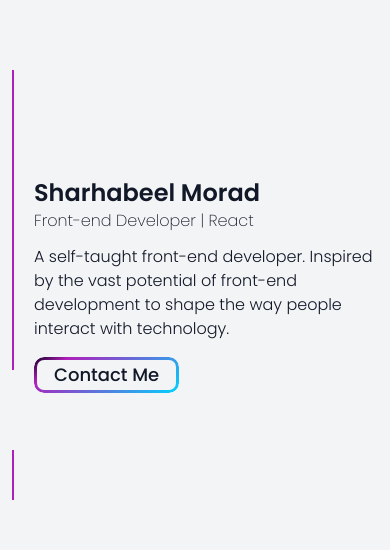
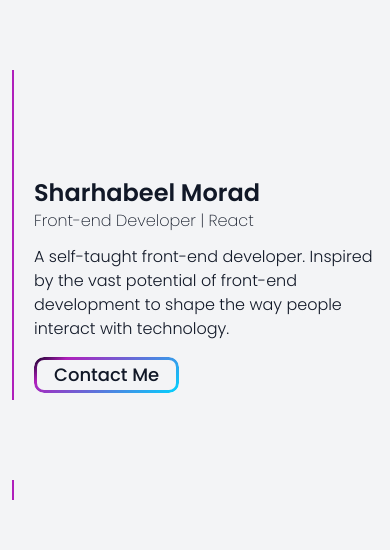
Before and after one commit to abelmorad/abel-morad, a React (Vite) app: page / in a window 390 px wide. Shown: the part 137-687 px from the top of the page. Built offline with nearby package versions, Linux system fonts and the light colour scheme.

Commit message:
Style: bg color change and opacity

```diff
--- a/src/index.css
+++ b/src/index.css
@@ -40,11 +40,11 @@
   left: 0;
   width: 100%;
   height: 0.15em;
-  background-color: #af1fbb;
+  background-color: #e003f2;
   opacity: 0;
   transition: opacity 300ms, transform 300ms;
 
-  opacity: 1;
+  opacity: 0;
   transform: translate3d(-100%, 0, 0);
 }
 .underline-link:hover::after,
@@ -60,6 +60,7 @@
   background-color: #af1fbb;
   place-self: center;
 }
+
 .aside::after {
   content: "";
   width: 2px;
@@ -67,3 +68,11 @@
   background-color: #af1fbb;
   place-self: center;
 }
+@media (max-width: 640px) {
+  .aside::before {
+    height: 330px;
+  }
+  .aside::after {
+  height: 20px;
+}
+}
```
